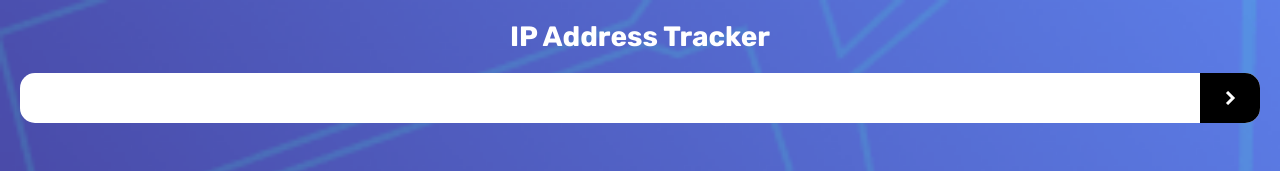
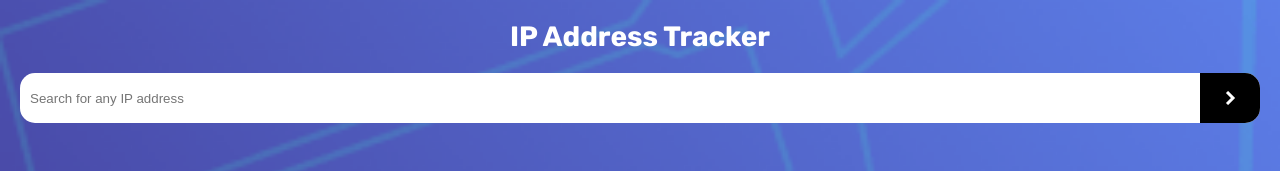
Before and after one commit to Teles23/address-tracker, a React (Create React App) app: page / in a window 1280 px wide. Shown: the top 171 px of the page. Built offline with nearby package versions, Linux system fonts and the light colour scheme.

Commit message:
adicionando placeholder

```diff
--- a/src/components/CustomInput/CustomInput.tsx
+++ b/src/components/CustomInput/CustomInput.tsx
@@ -33,6 +33,7 @@ const CustomInput = () => {
     <StyledInput>
       <InputField
         value={inputValue}
+        placeholder="Search for any IP address"
         onChange={(e) => setInputValue(e.target.value)}
       />
       <ArrowIcon onClick={handleSubmit}>
```
